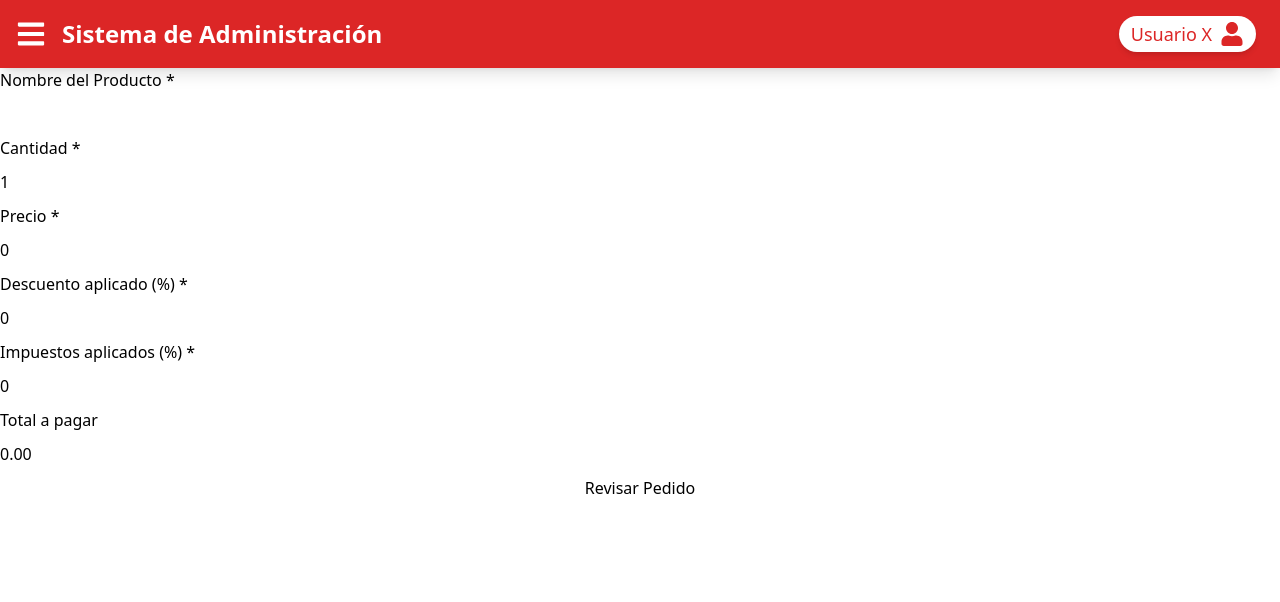
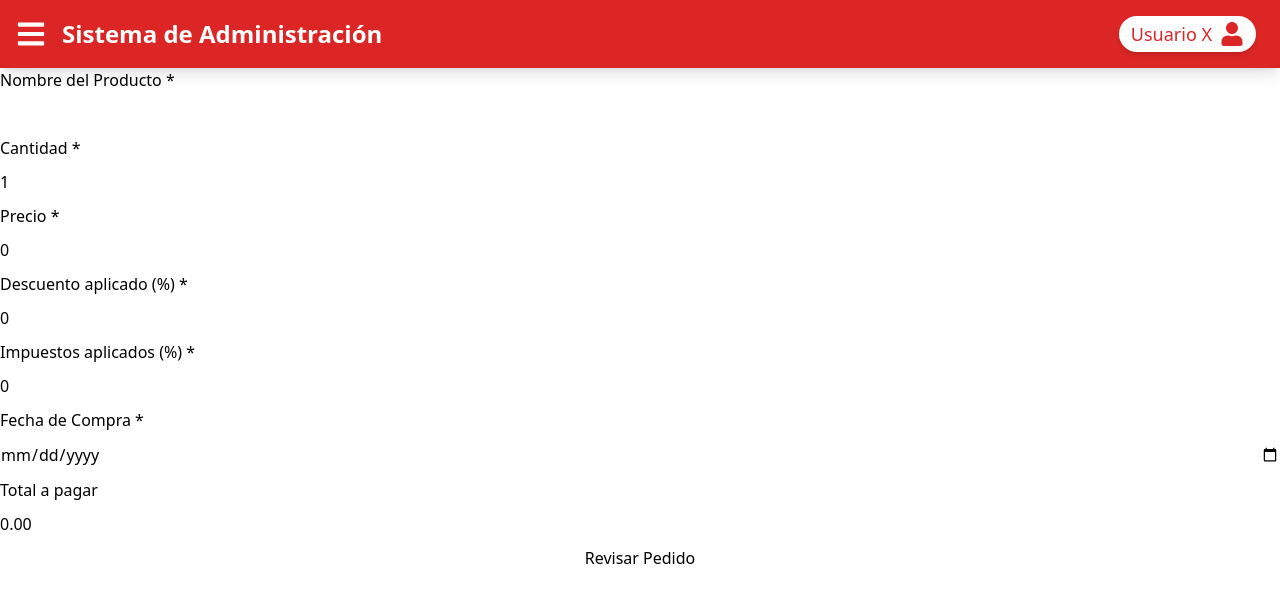
Before and after one commit to PatrickGQ/Proyecto-TallerSisInfo, a React (Vite) app in the folder FRONTEND/: page /ventas/registrar/venta in a window 1280 px wide. Shown: the top 602 px of the page. Built offline with nearby package versions, Linux system fonts and the light colour scheme.

Commit message:
Se agregro campo para ingresar fecha

```diff
--- a/FRONTEND/src/PAGES/RegisterSale/Components/SaleForm.jsx
+++ b/FRONTEND/src/PAGES/RegisterSale/Components/SaleForm.jsx
@@ -8,6 +8,7 @@ const SaleForm = () => {
     discount: 0,
     tax: 0,
     totalAmount: 0,
+    date: "",
   });
 
   const [step, setStep] = useState(1);  // Controla los pasos (1: Ingreso, 2: Confirmación, 3: Método de pago)
@@ -74,6 +75,9 @@ const SaleForm = () => {
           <label>Impuestos aplicados (%) <span>*</span></label>
           <input type="number" name="tax" value={form.tax} onChange={handleChange} required />
 
+          <label>Fecha de Compra <span>*</span></label>
+          <input type="date" name="date" value={form.date} onChange={handleChange} required />
+
           <label>Total a pagar</label>
           <input type="number" name="totalAmount" value={form.totalAmount} readOnly />
 
```
